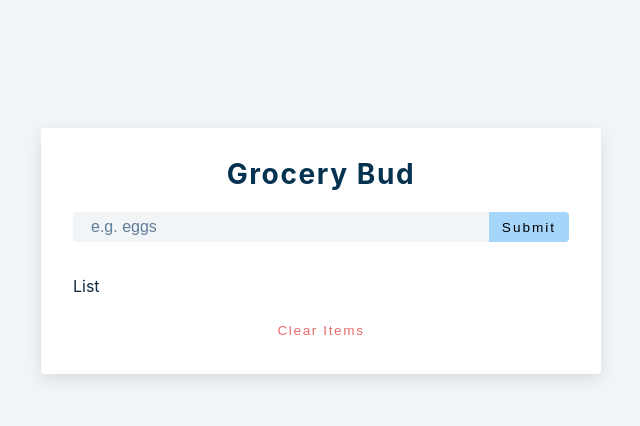
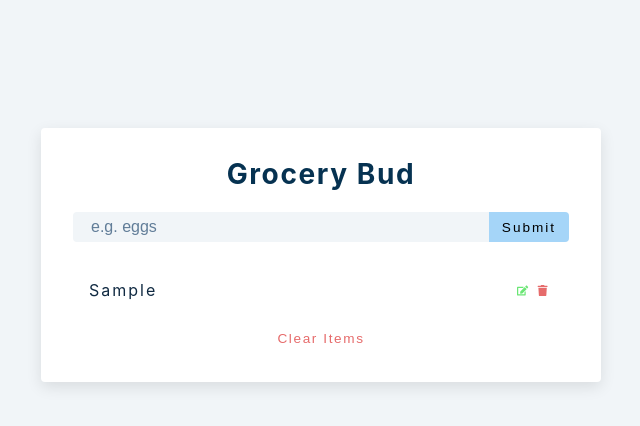
Before and after one commit to ZigaHajsen/grocery-bud, a React (Create React App) app: page / in a window 1280 px wide. Both pictures are taken after typing "Sample" into the empty fields and a click on the button "Submit". Shown: the top 426 px of the page, without its empty margins (319-959 px from the left). Built offline with nearby package versions, Linux system fonts and the light colour scheme.

Commit message:
Added List component

```diff
--- a/src/components/App/App.tsx
+++ b/src/components/App/App.tsx
@@ -1,14 +1,10 @@
 import React, { useState, useEffect } from 'react';
 import { List, Alert } from '../';
-
-interface AppListState {
-  id: string;
-  title: string;
-}
+import { ListModel } from '../../models/models';
 
 const App: React.FC = () => {
   const [name, setName] = useState('');
-  const [list, setList] = useState<AppListState[]>([]);
+  const [list, setList] = useState<ListModel[]>([]);
   const [isEditing, setIsEditing] = useState(false);
   const [editID, setEditId] = useState(null);
   const [alert, setAlert] = useState({ show: false, msg: '', type: '' });
@@ -46,10 +42,12 @@ const App: React.FC = () => {
           </button>
         </div>
       </form>
-      <div className='grocery-container'>
-        <List />
-        <button className='clear-btn'>clear items</button>
-      </div>
+      {list.length > 0 && (
+        <div className='grocery-container'>
+          <List items={list} />
+          <button className='clear-btn'>clear items</button>
+        </div>
+      )}
     </section>
   );
 };
--- a/src/components/List/List.tsx
+++ b/src/components/List/List.tsx
@@ -1,7 +1,33 @@
 import React from 'react';
+import { FaEdit, FaTrash } from 'react-icons/fa';
+import { ListModel } from '../../models/models';
 
-const List: React.FC = () => {
-  return <div>List</div>;
+interface ListProps {
+  items: ListModel[];
+}
+
+const List: React.FC<ListProps> = ({ items }) => {
+  return (
+    <div className='grocery-list'>
+      {items.map((item) => {
+        const { id, title } = item;
+
+        return (
+          <article className='grocery-item' key={id}>
+            <p className='title'>{title}</p>
+            <div className='btn-container'>
+              <button className='edit-btn' type='button'>
+                <FaEdit />
+              </button>
+              <button className='delete-btn' type='button'>
+                <FaTrash />
+              </button>
+            </div>
+          </article>
+        );
+      })}
+    </div>
+  );
 };
 
 export default List;
--- /dev/null
+++ b/src/models/models.ts
@@ -0,0 +1,4 @@
+export interface ListModel {
+  id: string;
+  title: string;
+}
```
